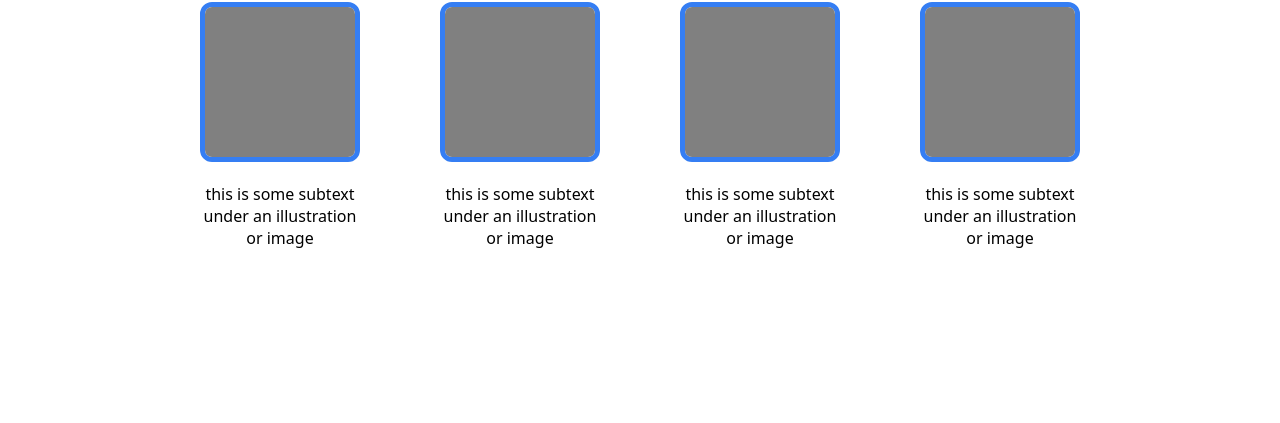
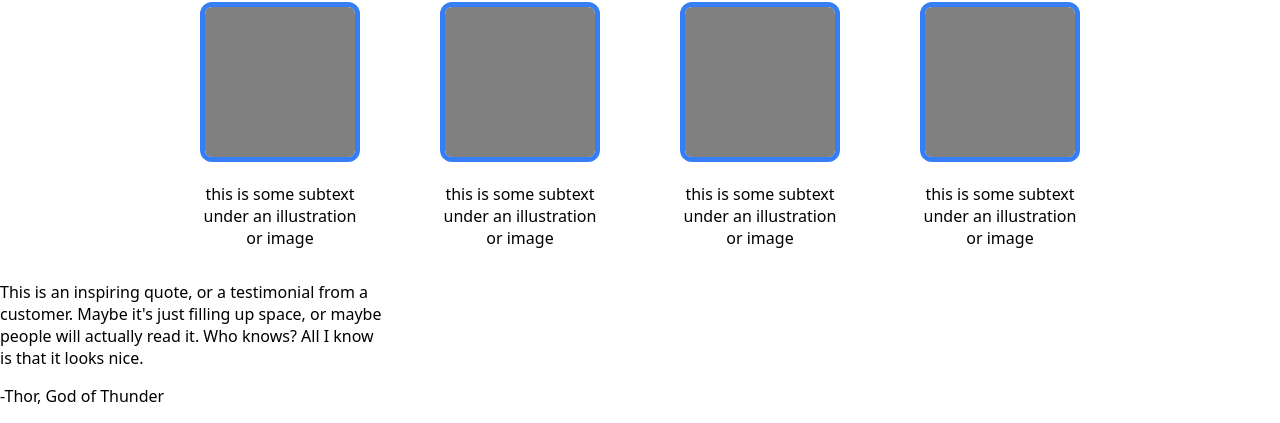
Before and after one commit to Bitzan/Project-Landing-Page, a plain HTML site: page index.html in a window 1280 px wide. Shown: the part 661-1084 px from the top of the page. Before the commit the page ends 926 px from the top, so only its background shows below. Drawn offline with Linux system fonts and the light colour scheme.

Commit message:
Created main-content2 in html

```diff
--- a/index.html
+++ b/index.html
@@ -66,6 +66,11 @@
             </div>
         </div>
     </div>
+
+    <div class="main-content2">
+        <p>This is an inspiring quote, or a testimonial from a<br> customer. Maybe it's just filling up space, or maybe<br> people will actually read it. Who knows? All I know<br> is that it looks nice.</p>
+        <p>-Thor, God of Thunder</p>
+    </div>
 </body>
 
 </html>
```
